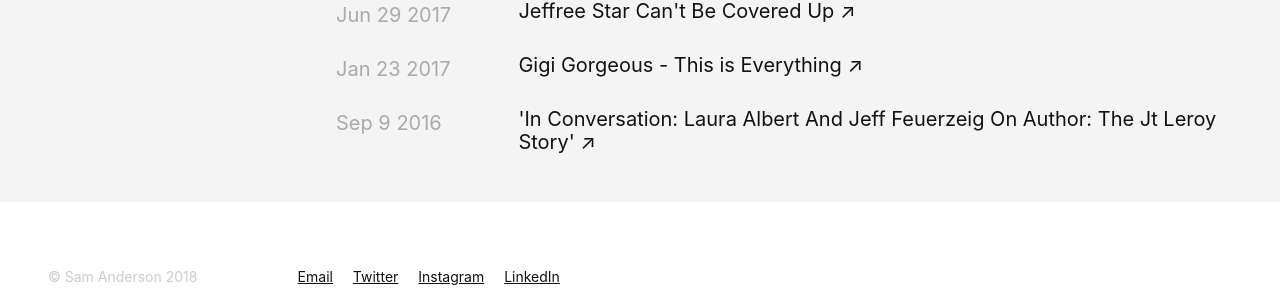
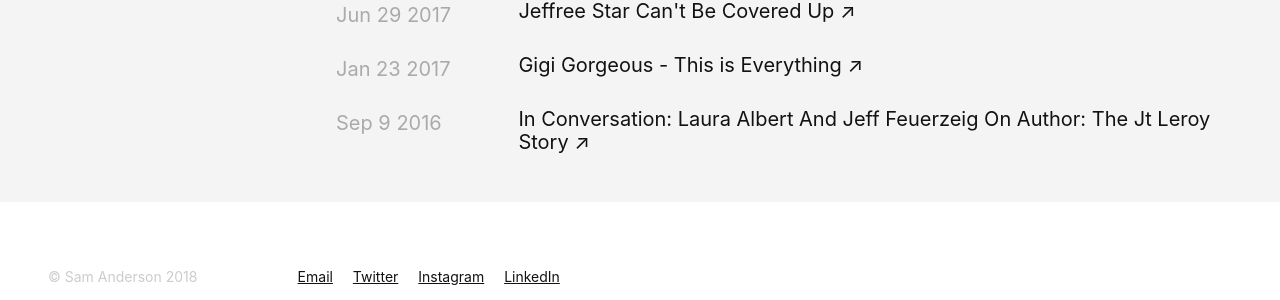
Before and after one commit to willanderson/sja-portfolio, a Jekyll site: the page built from archive.md, in a window 1280 px wide. Shown: the part 758-1058 px from the top of the page. Built offline with Jekyll 4.4.1, drawn with Linux system fonts in a browser that asks for light colours; nearby versions of some CDN libraries.

```diff
--- a/_posts/2016-09-09-in-conversation-laura-albert-and-jeff-feuerzeig-on-author-the-jt-leroy-story.markdown
+++ b/_posts/2016-09-09-in-conversation-laura-albert-and-jeff-feuerzeig-on-author-the-jt-leroy-story.markdown
@@ -1,6 +1,5 @@
 ---
-title: "'In Conversation: Laura Albert And Jeff Feuerzeig On Author: The Jt Leroy
-  Story'"
+title: 'In Conversation: Laura Albert And Jeff Feuerzeig On Author: The Jt Leroy Story'
 date: 2016-09-09 23:42:00 Z
 image: "/uploads/V_MAG_LAURA_ALBERT_231_01_RGB.jpg"
 source: https://vmagazine.com/article/laura-albert-jeff-feuerzeig-author-jt-loeroy-interview/
```
